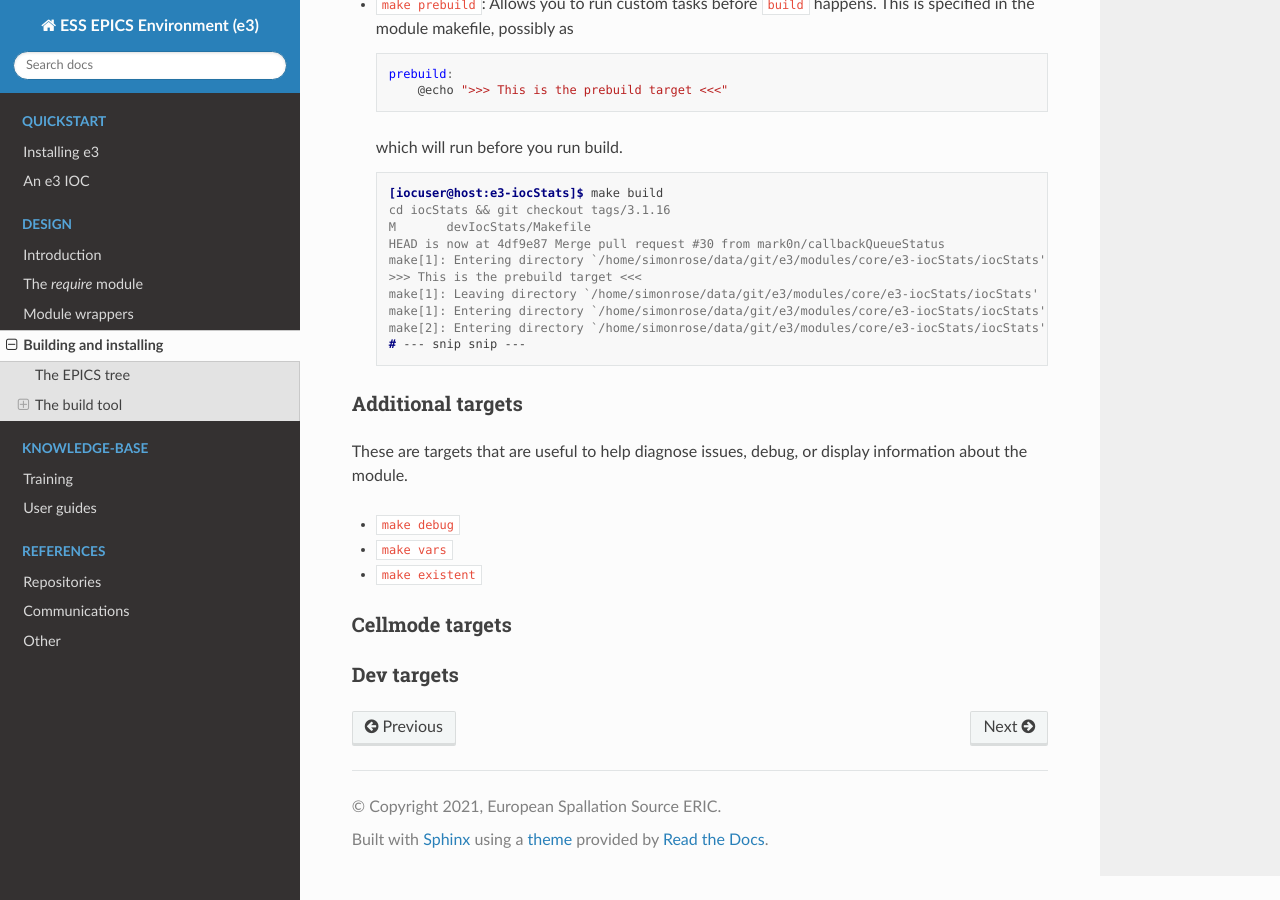
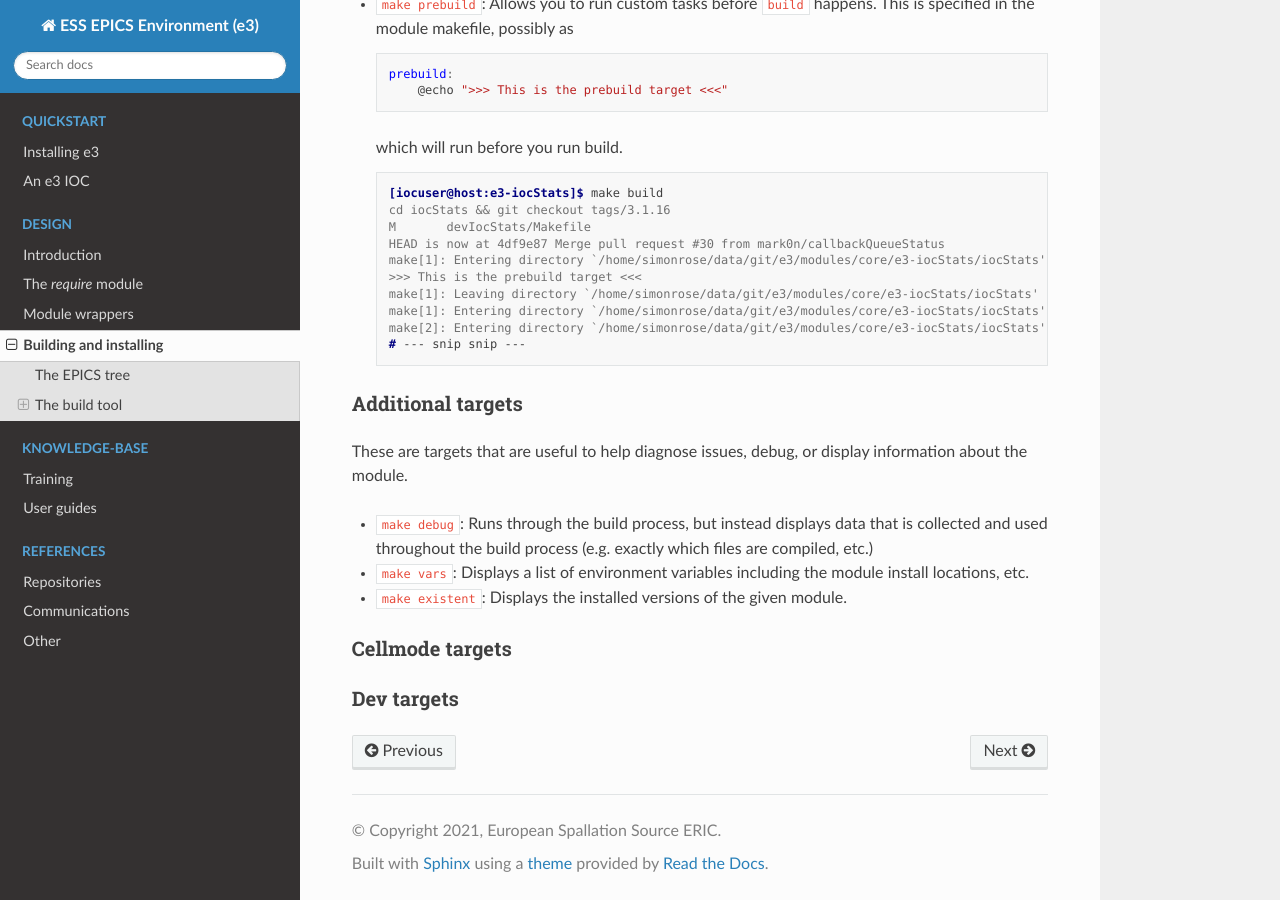
Before and after one commit to ttkorhonen/e3pages, a Sphinx documentation site: the page built from docs/design/4_build_process.md, in a window 1280 px wide and 900 px high, scrolled down 3592 px. Built offline with Sphinx 7.4.7 and the Read the Docs theme 2.0.0, drawn with Linux system fonts in a browser that asks for light colours.

Commit message:
Added debug, vars, existent

```diff
--- a/docs/design/4_build_process.md
+++ b/docs/design/4_build_process.md
@@ -162,9 +162,9 @@ A few variations on this are the following.
 
 These are targets that are useful to help diagnose issues, debug, or display information about the module.
 
-* `make debug`
-* `make vars`
-* `make existent`
+* `make debug`: Runs through the build process, but instead displays data that is collected and used throughout the build process (e.g. exactly which files are compiled, etc.)
+* `make vars`: Displays a list of environment variables including the module install locations, etc.
+* `make existent`: Displays the installed versions of the given module.
 
 ### Cellmode targets
 
```
